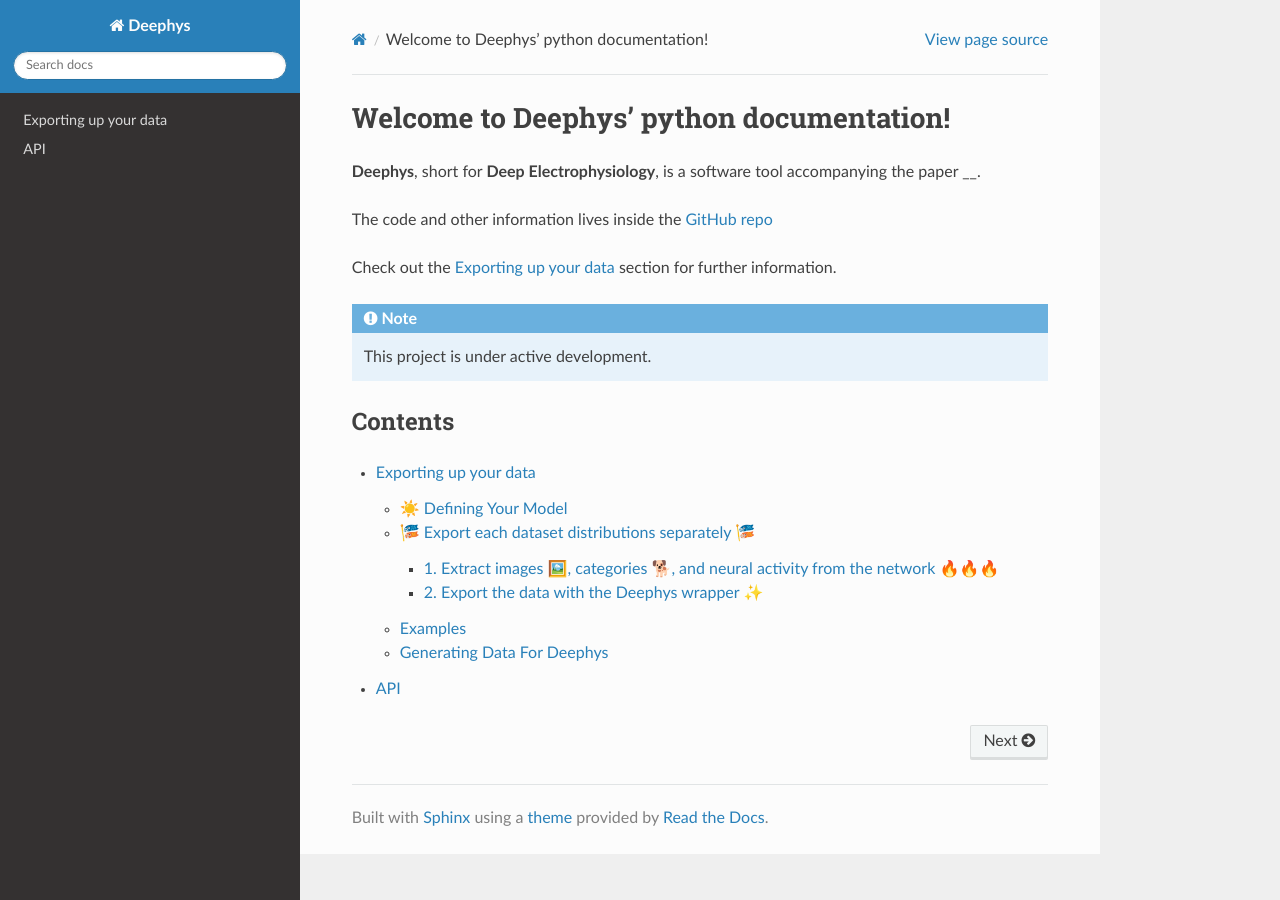
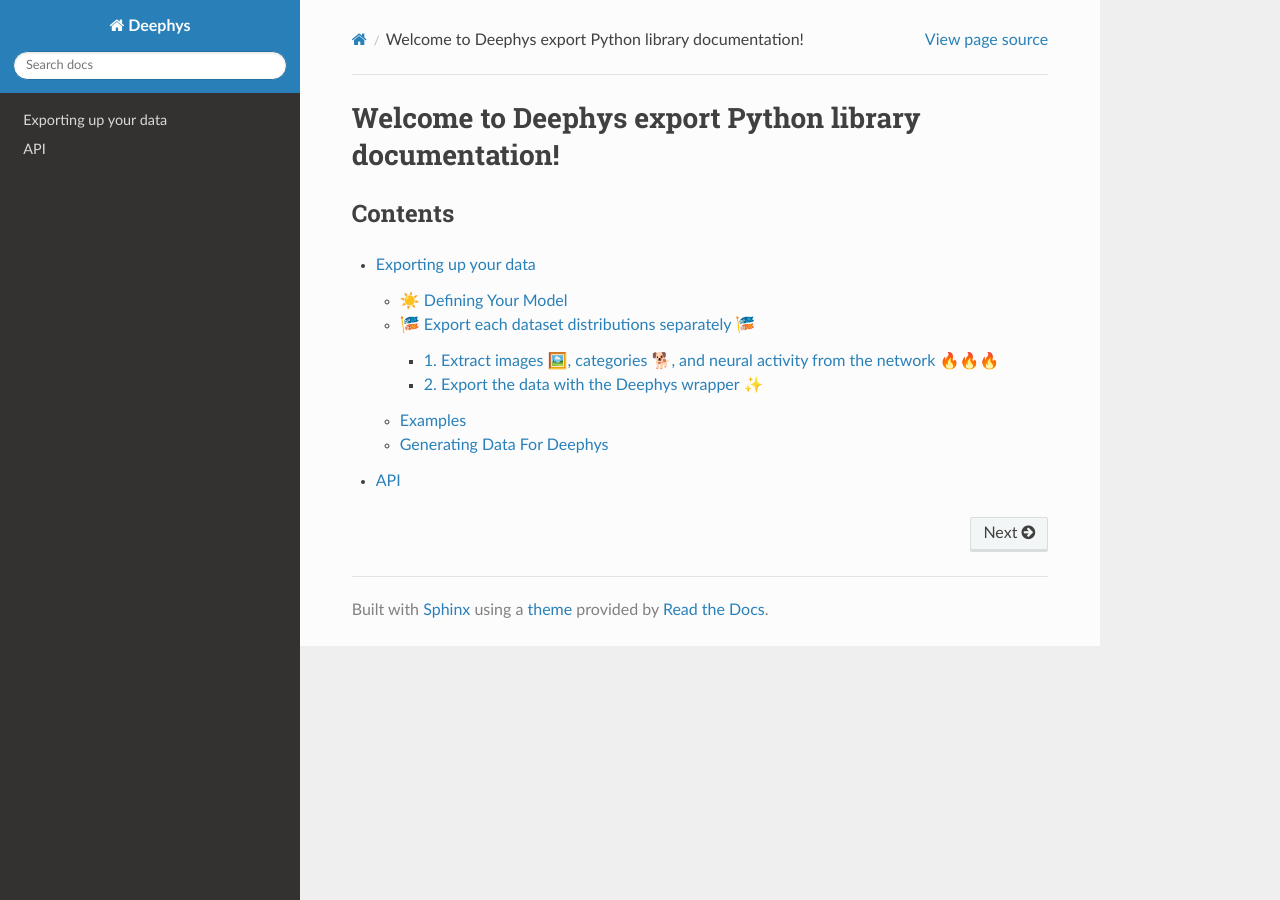
Before and after one commit to mjgroth/deephys, a Sphinx documentation site: the page built from docs/source/index.rst, in a window 1280 px wide. Built offline with Sphinx 7.4.7 and the Read the Docs theme 2.0.0, drawn with Linux system fonts in a browser that asks for light colours.

Commit message:
Update index.rst

```diff
--- a/docs/source/index.rst
+++ b/docs/source/index.rst
@@ -1,15 +1,5 @@
-Welcome to Deephys' python documentation!
+Welcome to Deephys export Python library documentation!
 =========================================
-
-**Deephys**, short for **Deep Electrophysiology**, is a software tool accompanying the paper __.
-
-The code and other information lives inside the `GitHub repo <https://github.com/mjgroth/deephys-aio>`_
-
-Check out the :doc:`usage` section for further information.
-
-.. note::
-
-   This project is under active development.
 
 Contents
 --------
```
